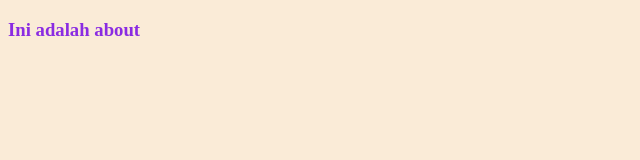
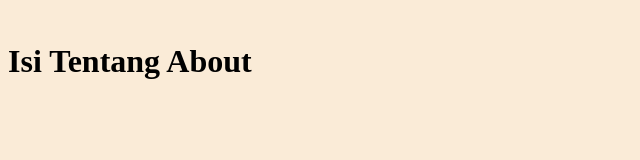
Before and after one commit to bimanggara02/dasar-css, a plain HTML site: page about.html in a window 1280 px wide. Shown: the whole page, without its empty margins (0-640 px from the left). Drawn offline with Linux system fonts and the light colour scheme.

Commit message:
merapikan halaman

```diff
--- a/about.html
+++ b/about.html
@@ -8,7 +8,7 @@
     <link rel="stylesheet" href="assets/css/app.css">
 </head>
 <body>
-    <h3>Ini adalah about</h3>
+    <h4>Isi Tentang About</h4>
 
 </body>
 </html>
--- a/assets/css/app.css
+++ b/assets/css/app.css
@@ -8,6 +8,9 @@ h3 {
 }
 h1{
     text-align: center;
+}
+h4{
+    font-size: 2rem;
 }
 
 .underline, .garisbawah{
```
Also changed, not shown: home.html (+0 -2 lines).
